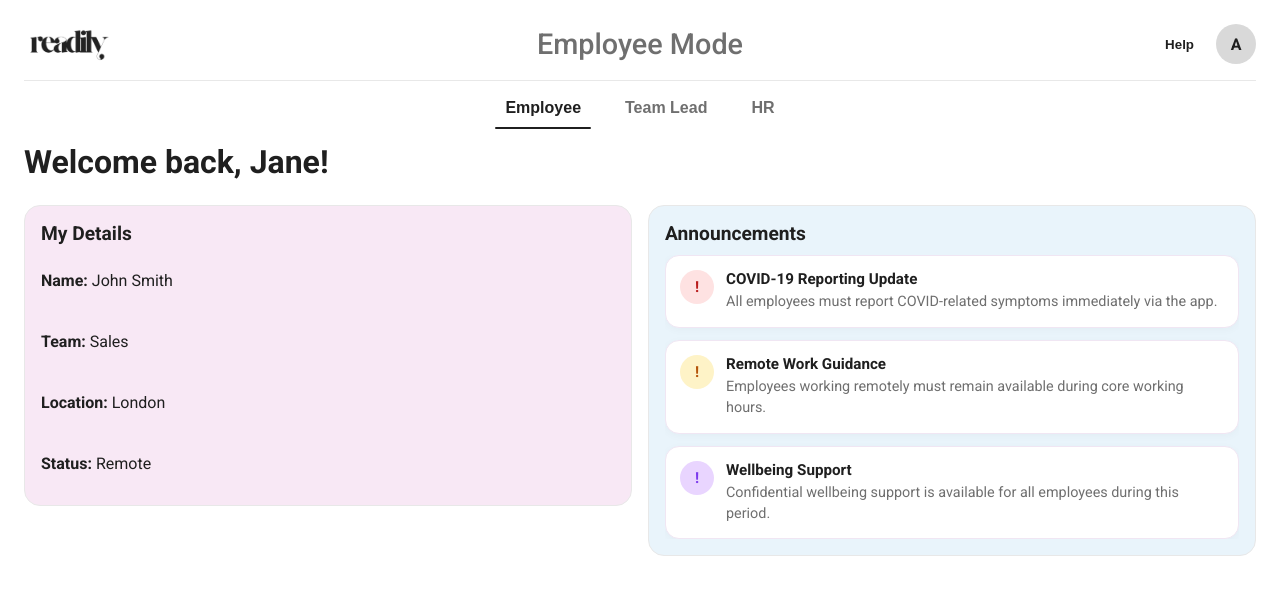
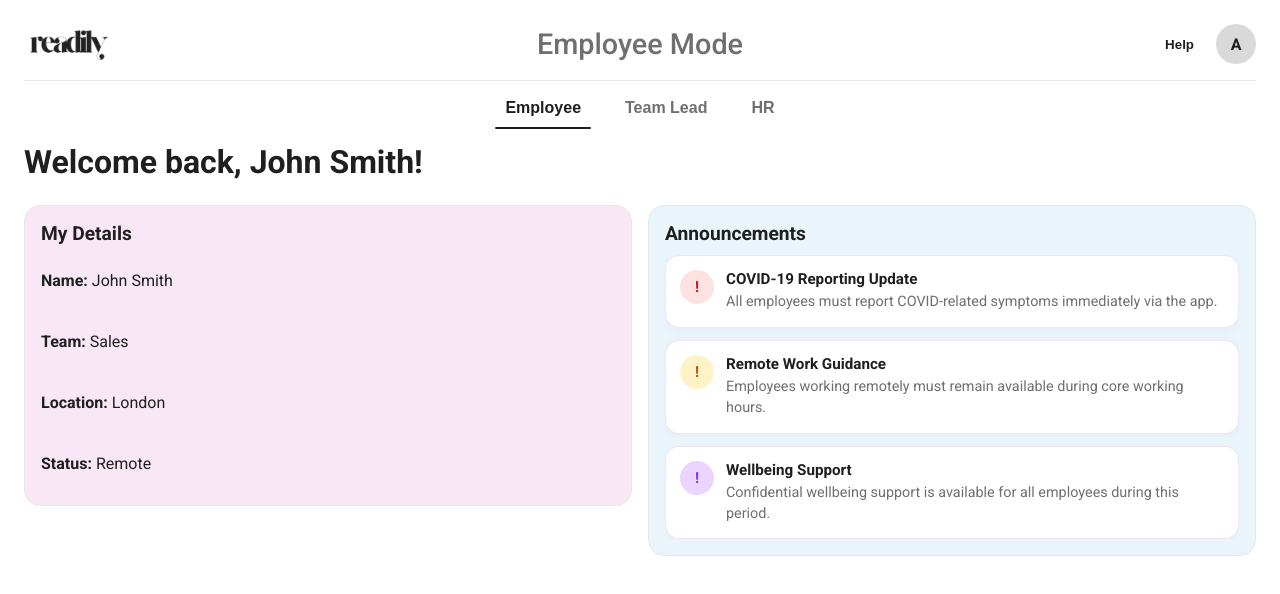
Before and after one commit to sriv5/Readily, a React (Vite) app: page / in a window 1280 px wide. Shown: the top 594 px of the page. Built offline with nearby package versions, Linux system fonts and the light colour scheme.

Commit message:
Changing header to use first employee name (making assumption first employee is current user)

```diff
--- a/src/App.jsx
+++ b/src/App.jsx
@@ -11,23 +11,24 @@ import Header from './components/Header'
 function App() {
   const [activeTab, setActiveTab] = useState('employee')
   const [employees, setEmployees] = useState(mockEmployees)
+  const currentEmployee = employees[0]
 
   const renderTab = () => {
     switch (activeTab) {
       case 'employee':
-        return <EmployeeTab employees={employees} announcements={announcements} />
+        return <EmployeeTab employees={employees} employee={currentEmployee} announcements={announcements} />
       case 'teamLead':
         return <TeamLeadTab employees={employees} setEmployees={setEmployees} />
       case 'hr':
         return <HRTab employees={employees} teams={teams} officeLocations={officeLocations} />
       default:
-        return <EmployeeTab employees={employees} announcements={announcements} />
+        return <EmployeeTab employees={employees} employee={currentEmployee} announcements={announcements} />
     }
   }
 
   return (
     <div className="app">
-      <Header activeTab={activeTab} setActiveTab={setActiveTab} />
+      <Header activeTab={activeTab} setActiveTab={setActiveTab} currentEmployee={currentEmployee} />
 
         {renderTab()}
     </div>
--- a/src/components/Header.jsx
+++ b/src/components/Header.jsx
@@ -1,17 +1,17 @@
-export default function Header({ activeTab, setActiveTab }) {
+import logo from '../assets/logo.png'
+
+export default function Header({ activeTab, setActiveTab, currentEmployee }) {
   const titles = {
     employee: 'Employee Mode',
     teamLead: 'Team Lead Mode',
     hr: 'HR Mode',
   }
 
-  const user = 'Jane'
-
   return (
     <header className="app-header">
       <div className="header-top">
         <div className="header-left">
-          <img src="/src/assets/logo.png" alt="Readily logo" className="logo-img" />
+          <img src={logo} alt="Readily logo" className="logo-img" />
         </div>
 
         <div className="header-center">
@@ -48,7 +48,7 @@ export default function Header({ activeTab, setActiveTab }) {
       </nav>
 
       <div className="header-bottom">
-        <p className="greeting">Welcome back, {user}!</p>
+        <p className="greeting">Welcome back, {currentEmployee.name}!</p>
       </div>
     </header>
   )
```
